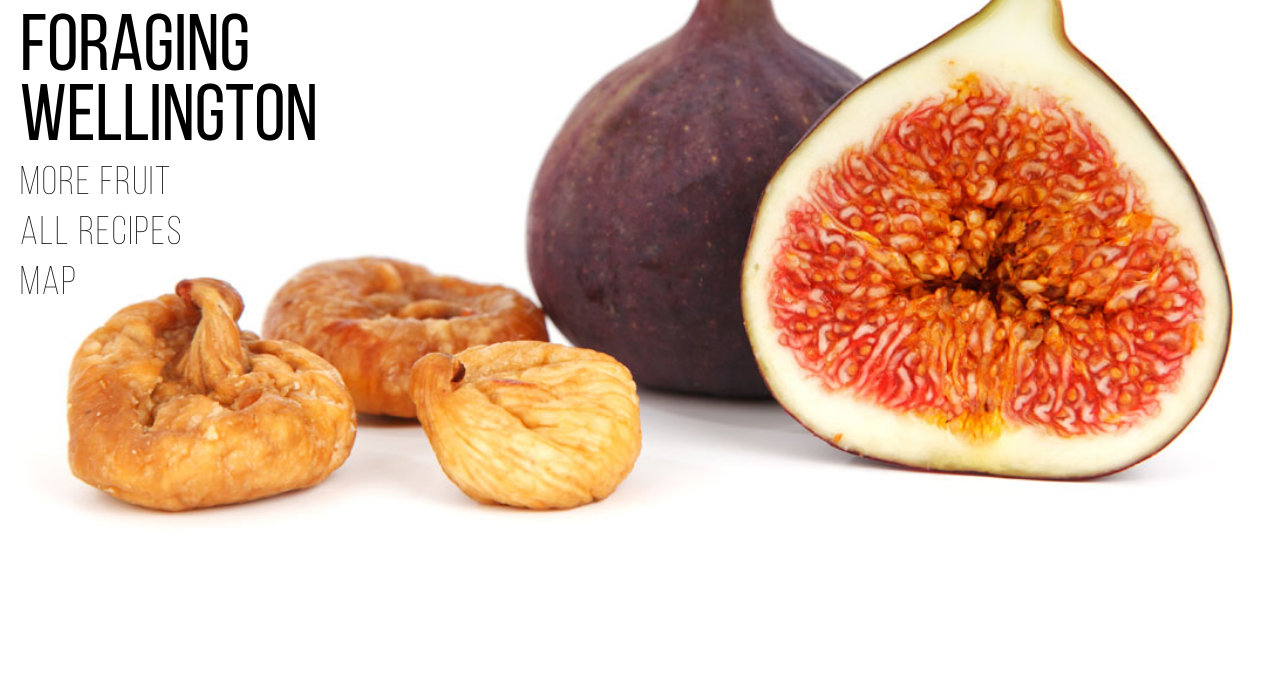
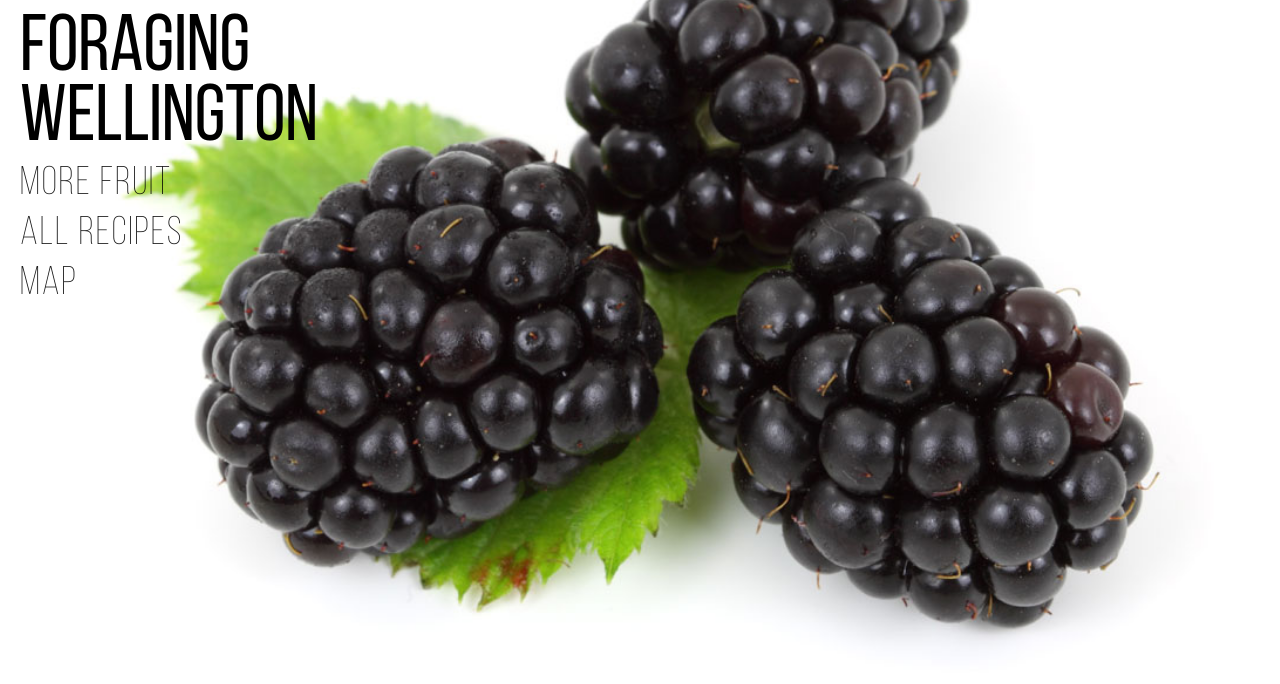
Before and after one commit to JosephCogo/ForagerWeb, a website: page index.html in a window 1280 px wide. Both pictures are taken after a click on the button "Map". Shown: the top 684 px of the page. Drawn offline with nearby package versions, Linux system fonts and the light colour scheme.

Commit message:
blackberry trans

```diff
--- a/index.html
+++ b/index.html
@@ -32,7 +32,7 @@
 				<li class = "btn-link">Blackberry Cobbler</li>
 				<li>Fig Conserve</li>
 			</ul>
-			<button class = "btn-clean">Map</button>
+			<button class = "btn-clean" id="map">Map</button>
 
 			<div class = "info about">
 				<h2>Information</h2>
--- a/main.js
+++ b/main.js
@@ -33,13 +33,9 @@ $( document ).ready( function(){
 			open=false;
 			$("#fruit-list").css("display", "none");
 		}
-		//$(".background").fadeTo(500, 0, function(){
-			//$(".background").css("background-image",  "url('blackberries.jpg')");
-			//$(".background").fadeTo(500, 1);
-		//});
 	});
 
-		$("#more-recipes").click(function(){
+	$("#more-recipes").click(function(){
 		if(recipes == false){
 			recipes = true;
 			$("#recipe-list").fadeTo(0, 1, function(){});
@@ -48,9 +44,13 @@ $( document ).ready( function(){
 			recipes=false;
 			$("#recipe-list").css("display", "none");
 		}
-		//$(".background").fadeTo(500, 0, function(){
-			//$(".background").css("background-image",  "url('blackberries.jpg')");
-			//$(".background").fadeTo(500, 1);
-		//});
+
+	});
+
+	$("#map").click(function(){
+		$(".background").fadeTo(500, 0, function(){
+			$(".background").css("background-image",  "url('blackberries.jpg')");
+			$(".background").fadeTo(500, 1);
+		});
 	});
 });
```
